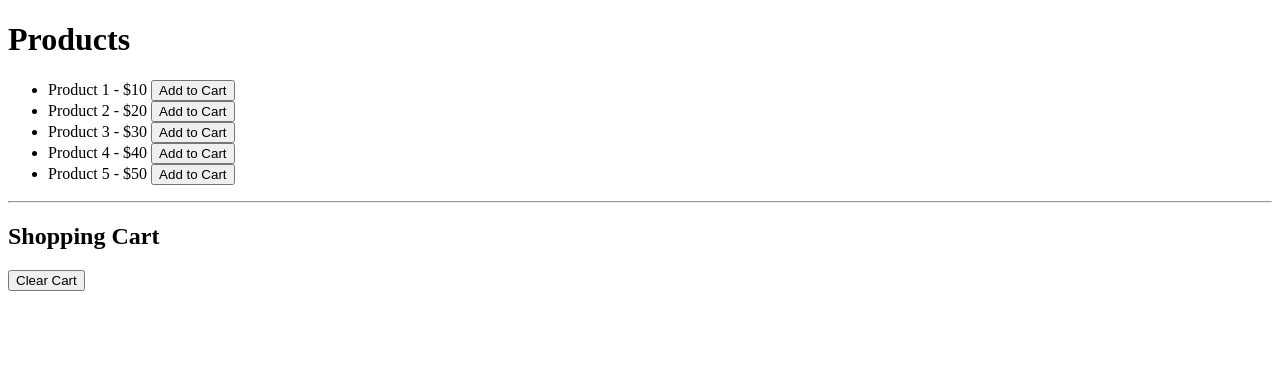
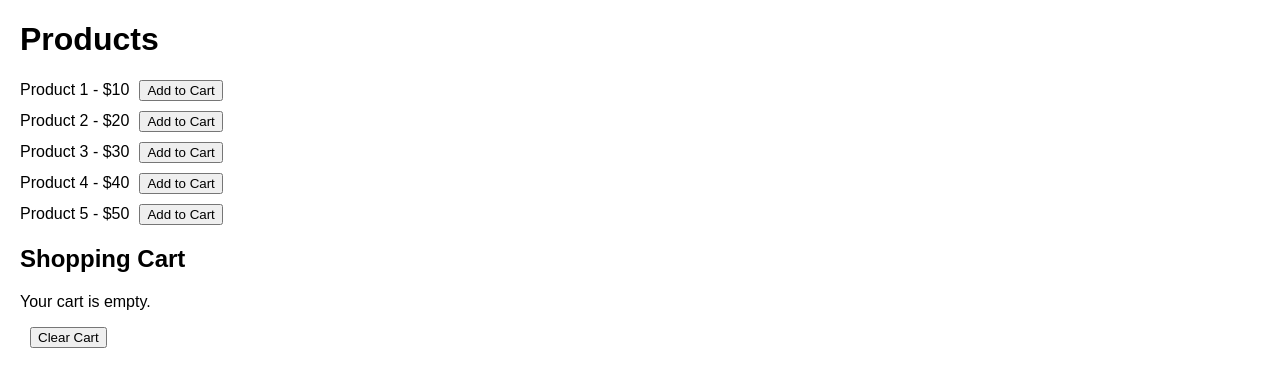
Before and after one commit to acciojob/shopping-cart-sessions-noob-rex, a website: page main.html in a window 1280 px wide. Drawn offline with Linux system fonts and the light colour scheme.

Commit message:
created a submission

```diff
--- a/main.html
+++ b/main.html
@@ -1,19 +1,33 @@
 <!DOCTYPE html>
-
 <html>
   <head>
-    <link rel="stylesheet" href="styles.css" />
+    <title>Shopping Cart</title>
+    <style>
+      body {
+        font-family: Arial, sans-serif;
+        margin: 20px;
+      }
+      ul {
+        list-style-type: none;
+        padding: 0;
+      }
+      li {
+        margin: 10px 0;
+      }
+      button {
+        margin-left: 10px;
+        cursor: pointer;
+      }
+    </style>
   </head>
-
   <body>
-    <!-- do not edit this file -->
     <h1>Products</h1>
     <ul id="product-list"></ul>
-    <hr />
+
     <h2>Shopping Cart</h2>
     <ul id="cart-list"></ul>
     <button id="clear-cart-btn">Clear Cart</button>
 
-    <script type="text/javascript" src="./script.js"></script>
+    <script src="./script.js"></script>
   </body>
 </html>
--- a/script.js
+++ b/script.js
@@ -1,5 +1,3 @@
-// This is the boilerplate code given for you
-// You can modify this code
 // Product data
 const products = [
   { id: 1, name: "Product 1", price: 10 },
@@ -9,30 +7,61 @@ const products = [
   { id: 5, name: "Product 5", price: 50 },
 ];
 
-// DOM elements
-const productList = document.getElementById("product-list");
-
-// Render product list
+// Function to render product list
 function renderProducts() {
+  const productList = document.getElementById("product-list");
   products.forEach((product) => {
     const li = document.createElement("li");
-    li.innerHTML = `${product.name} - $${product.price} <button class="add-to-cart-btn" data-id="${product.id}">Add to Cart</button>`;
+    li.textContent = `${product.name} - $${product.price}`;
+    const button = document.createElement("button");
+    button.textContent = "Add to Cart";
+    button.onclick = () => addToCart(product);
+    li.appendChild(button);
     productList.appendChild(li);
   });
 }
 
-// Render cart list
-function renderCart() {}
+// Function to render shopping cart
+function renderCart() {
+  const cartList = document.getElementById("cart-list");
+  cartList.innerHTML = ""; // Clear the current list
+  const cart = getCartFromSession();
 
-// Add item to cart
-function addToCart(productId) {}
+  if (cart.length === 0) {
+    cartList.innerHTML = "<li>Your cart is empty.</li>";
+    return;
+  }
 
-// Remove item from cart
-function removeFromCart(productId) {}
+  cart.forEach((item) => {
+    const li = document.createElement("li");
+    li.textContent = `${item.name} - $${item.price}`;
+    cartList.appendChild(li);
+  });
+}
 
-// Clear cart
-function clearCart() {}
+// Function to add an item to the cart
+function addToCart(product) {
+  const cart = getCartFromSession();
+  cart.push(product);
+  sessionStorage.setItem("cart", JSON.stringify(cart));
+  renderCart();
+}
 
-// Initial render
+// Function to clear the cart
+function clearCart() {
+  sessionStorage.removeItem("cart");
+  renderCart();
+}
+
+// Function to get cart data from session storage
+function getCartFromSession() {
+  const cart = sessionStorage.getItem("cart");
+  return cart ? JSON.parse(cart) : [];
+}
+
+// Event listener for the clear cart button
+document.getElementById("clear-cart-btn").addEventListener("click", clearCart);
+
+// Initial setup: Render products and cart
 renderProducts();
 renderCart();
```
